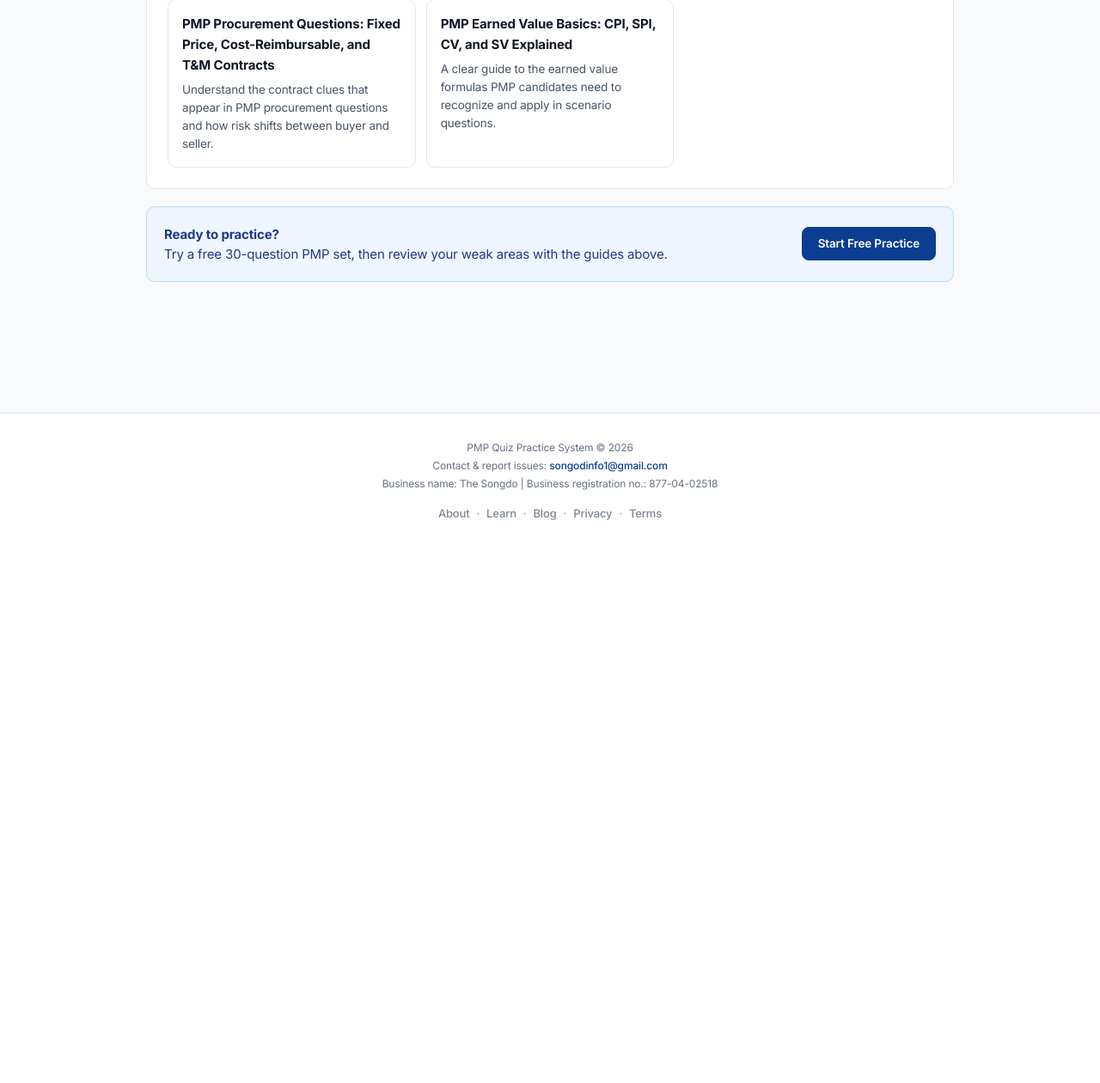
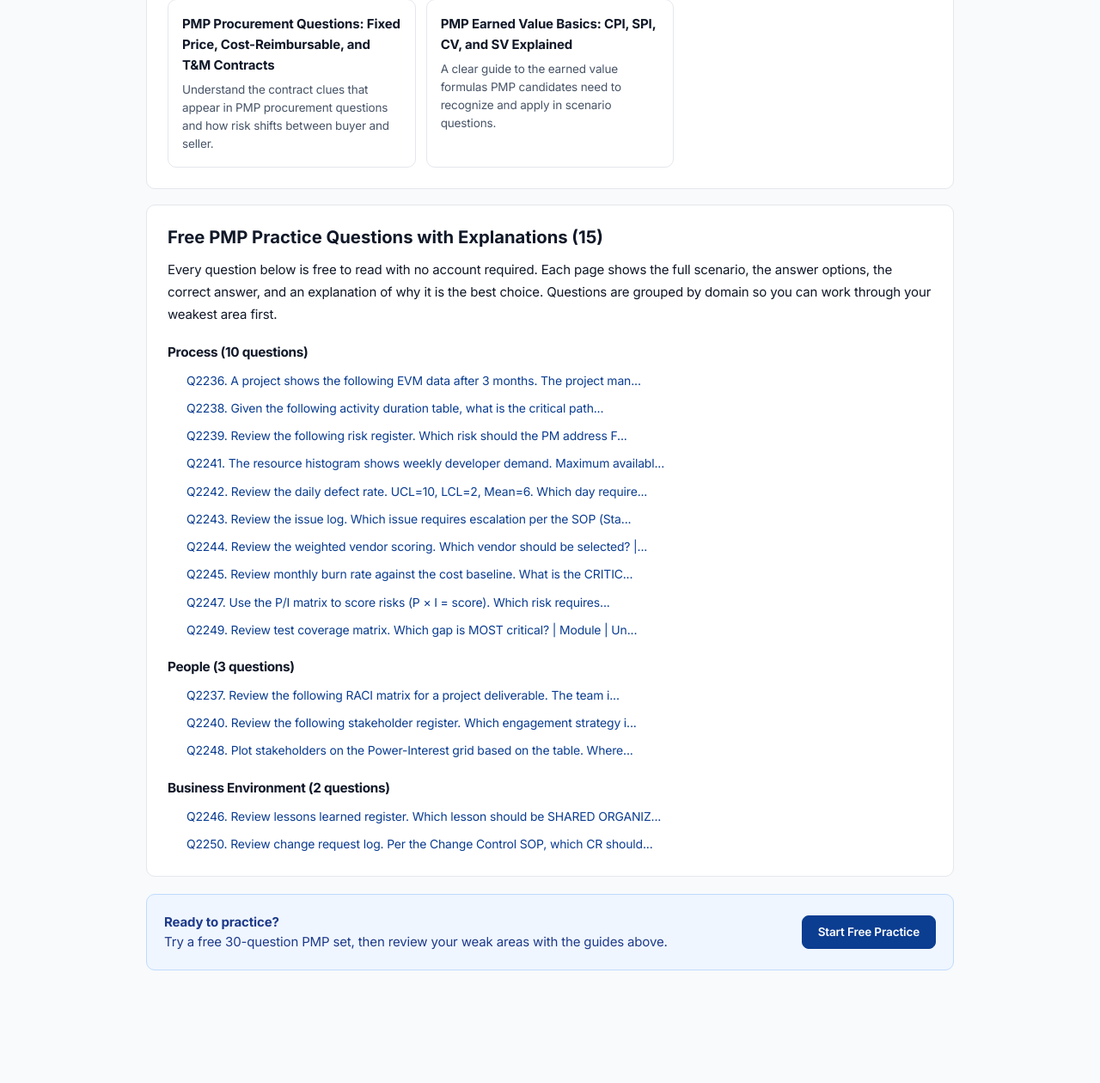
Before and after one commit to prolab-PMP/pmp-quiz-en, a Flask app: page /learn in a window 1280 px wide. Shown: the part 1579-2839 px from the top of the page at 86% size. Before the commit the page ends 2184 px from the top, so only its background shows below. Run offline with Flask 3, Linux system fonts and the light colour scheme; data comes from the database, SQL or seed files in the repository; some libraries are stand-ins or nearby versions; some web fonts are replaced.

Commit message:
Add public /learn/<no> sample question pages with explanations for search indexing

```diff
--- a/app.py
+++ b/app.py
@@ -2323,12 +2323,143 @@ def server_error(e):
 # ══════════════════════════════════════════════════════
 # BLOG (PMP study guides — public content for AdSense)
 # ══════════════════════════════════════════════════════
+PUBLIC_SAMPLE_SIZE = 180
+_PUBLIC_SAMPLE_CACHE = None
+
+# Domain grouping order used on the public learning hub.
+_PUBLIC_TAG_ATTRS = ('eco2026_domain', 'pmbok8_domain', 'eco2021_domain',
+                     'pmbok7_domain', 'methodology')
+
+
+def get_public_sample_nos():
+    """Question numbers that are public (login-free, search-indexable).
+
+    Picks questions that have both an English stem and an English explanation,
+    spread evenly across the whole pool so every domain is represented.
+    Result is cached for the life of the process.
+    """
+    global _PUBLIC_SAMPLE_CACHE
+    if _PUBLIC_SAMPLE_CACHE is not None:
+        return _PUBLIC_SAMPLE_CACHE
+    try:
+        rows = (db.session.query(Question.no)
+                .filter(Question.no < 9000)          # exclude demo/seed items
+                .filter(Question.question.isnot(None), Question.question != '')
+                .filter(Question.explanation.isnot(None), Question.explanation != '')
+                .order_by(Question.no).all())
+        nos = [r[0] for r in rows]
+    except Exception:
+        nos = []
+    if len(nos) <= PUBLIC_SAMPLE_SIZE:
+        sample = nos
+    else:
+        step = len(nos) / float(PUBLIC_SAMPLE_SIZE)
+        sample = [nos[int(i * step)] for i in range(PUBLIC_SAMPLE_SIZE)]
+    _PUBLIC_SAMPLE_CACHE = sample
+    return sample
+
+
+def _q_short_title(q, limit=70):
+    """Short, readable title for list/related links."""
+    src = (q.question or '').strip().replace('\n', ' ')
+    src = re.sub(r'\s+', ' ', src)
+    if len(src) > limit:
+        src = src[:limit].rstrip() + '...'
+    return src or f'PMP practice question {q.no}'
+
+
+def _q_primary_tag(q):
+    """Single representative classification tag (used in titles/SEO)."""
+    for attr in _PUBLIC_TAG_ATTRS:
+        v = getattr(q, attr, None)
+        if v:
+            return v
+    return None
+
+
+def _q_tags(q):
+    """De-duplicated list of classification tags for display."""
+    seen, tags = set(), []
+    for attr in _PUBLIC_TAG_ATTRS:
+        v = getattr(q, attr, None)
+        if v and v not in seen:
+            seen.add(v)
+            tags.append(v)
+    return tags
+
+
 @app.route('/learn')
 def learn_index():
     """Public PMP learning hub for AdSense review and search visitors."""
     if not _BLOG_INDEX_CACHE:
         _load_blog()
-    return render_template('learn.html', posts=_BLOG_INDEX_CACHE[:8])
+    sample_nos = get_public_sample_nos()
+    groups = []
+    total = 0
+    if sample_nos:
+        questions = Question.query.filter(Question.no.in_(sample_nos)).all()
+        q_map = {q.no: q for q in questions}
+        ordered = [q_map[n] for n in sample_nos if n in q_map]
+        total = len(ordered)
+        groups_map = {}
+        for q in ordered:
+            key = _q_primary_tag(q) or 'Other topics'
+            groups_map.setdefault(key, []).append(
+                {'no': q.no, 'title': _q_short_title(q)})
+        groups = [{'title': f'{k} ({len(v)} questions)', 'rows': v}
+                  for k, v in sorted(groups_map.items(),
+                                     key=lambda kv: (-len(kv[1]), kv[0]))]
+    return render_template('learn.html', posts=_BLOG_INDEX_CACHE[:8],
+                           groups=groups, total=total)
+
+
+@app.route('/learn/<int:no>')
+def learn_question(no):
+    """Public sample question - stem, options, answer and explanation, no login."""
+    sample_nos = get_public_sample_nos()
+    if no not in sample_nos:
+        abort(404)          # keep the rest of the bank behind the paywall
+    q = Question.query.filter_by(no=no).first()
+    if not q:
+        abort(404)
+
+    ans_list = q.get_answer_list()
+    options = []
+    for letter in ['A', 'B', 'C', 'D', 'E']:
+        text = getattr(q, f'opt_{letter.lower()}', None)
+        if text:
+            options.append({'letter': letter, 'text': text,
+                            'correct': letter in ans_list})
+
+    idx = sample_nos.index(no)
+    prev_no = sample_nos[idx - 1] if idx > 0 else None
+    next_no = sample_nos[idx + 1] if idx < len(sample_nos) - 1 else None
+
+    pool = [n for n in sample_nos if n != no]
+    start = max(0, min(idx, len(pool) - 3))
+    pick = pool[start:start + 3] if pool else []
+    related = []
+    if pick:
+        rel_qs = Question.query.filter(Question.no.in_(pick)).all()
+        rel_map = {r.no: r for r in rel_qs}
+        related = [{'no': n, 'title': _q_short_title(rel_map[n])}
+                   for n in pick if n in rel_map]
+
+    tags = _q_tags(q)
+    primary_tag = tags[0] if tags else None
+    seo_title = f'PMP Practice Question {q.no}'
+    if primary_tag:
+        seo_title += f' - {primary_tag}'
+    stem = re.sub(r'\s+', ' ', (q.question or '').strip())
+    seo_desc = (stem[:150] + '...') if len(stem) > 150 else stem
+
+    return render_template('learn_question.html',
+                           question=q, options=options,
+                           answer_str=', '.join(ans_list),
+                           tags=tags, primary_tag=primary_tag,
+                           tag_keywords=', '.join(tags),
+                           seo_title=seo_title, seo_desc=seo_desc,
+                           prev_no=prev_no, next_no=next_no, related=related)
 
 
 _BLOG_CACHE = {}
@@ -2523,6 +2654,12 @@ def sitemap_xml():
             urls.append((f"/blog/{p['slug']}", '0.7', 'monthly'))
     except NameError:
         pass
+    # Public sample questions - every /learn/<no> detail page is indexable
+    try:
+        for _no in get_public_sample_nos():
+            urls.append((f"/learn/{_no}", '0.6', 'monthly'))
+    except Exception:
+        pass
     body = '<?xml version="1.0" encoding="UTF-8"?>\n'
     body += '<urlset xmlns="http://www.sitemaps.org/schemas/sitemap/0.9">\n'
     for loc, pri, cf in urls:
--- a/templates/learn.html
+++ b/templates/learn.html
@@ -26,6 +26,11 @@
 .learn-post span{display:block;color:var(--text-muted,#6b7280);font-size:.9rem;line-height:1.55}
 .learn-cta{display:flex;flex-wrap:wrap;gap:10px;align-items:center;justify-content:space-between;background:#eff6ff;border:1px solid #bfdbfe;border-radius:10px;padding:20px;margin-top:20px}
 .learn-cta p{margin:0;color:#1e3a8a;line-height:1.55}
+.lq-group{margin:20px 0 0}
+.lq-group h3{font-size:1.02rem;margin:0 0 8px;color:var(--text,#111827)}
+.lq-list{list-style:none;padding:0;margin:0;display:flex;flex-direction:column;gap:6px}
+.lq-list a{color:var(--primary,#4f46e5);text-decoration:none;font-size:.93rem;line-height:1.55}
+.lq-list a:hover{text-decoration:underline}
 @media(max-width:640px){.learn-wrap{padding:18px 14px 48px}.learn-hero{padding:24px 18px}.learn-hero h1{font-size:1.55rem}.learn-section{padding:18px}}
 </style>
 {% endblock %}
@@ -98,6 +103,27 @@
     </div>
   </section>
 
+  {% if groups %}
+  <section class="learn-section">
+    <h2>Free PMP Practice Questions with Explanations{% if total %} ({{ total }}){% endif %}</h2>
+    <p>
+      Every question below is free to read with no account required. Each page shows the full
+      scenario, the answer options, the correct answer, and an explanation of why it is the best
+      choice. Questions are grouped by domain so you can work through your weakest area first.
+    </p>
+    {% for g in groups %}
+    <div class="lq-group">
+      <h3>{{ g.title }}</h3>
+      <ul class="lq-list">
+        {% for r in g.rows %}
+        <li><a href="{{ url_for('learn_question', no=r.no) }}">Q{{ r.no }}. {{ r.title }}</a></li>
+        {% endfor %}
+      </ul>
+    </div>
+    {% endfor %}
+  </section>
+  {% endif %}
+
   <section class="learn-cta">
     <p><strong>Ready to practice?</strong><br>Try a free 30-question PMP set, then review your weak areas with the guides above.</p>
     <form method="POST" action="{{ url_for('free_start') }}" style="margin:0;">
```
Also changed, not shown: templates/learn_question.html (added, +112 -0 lines).
